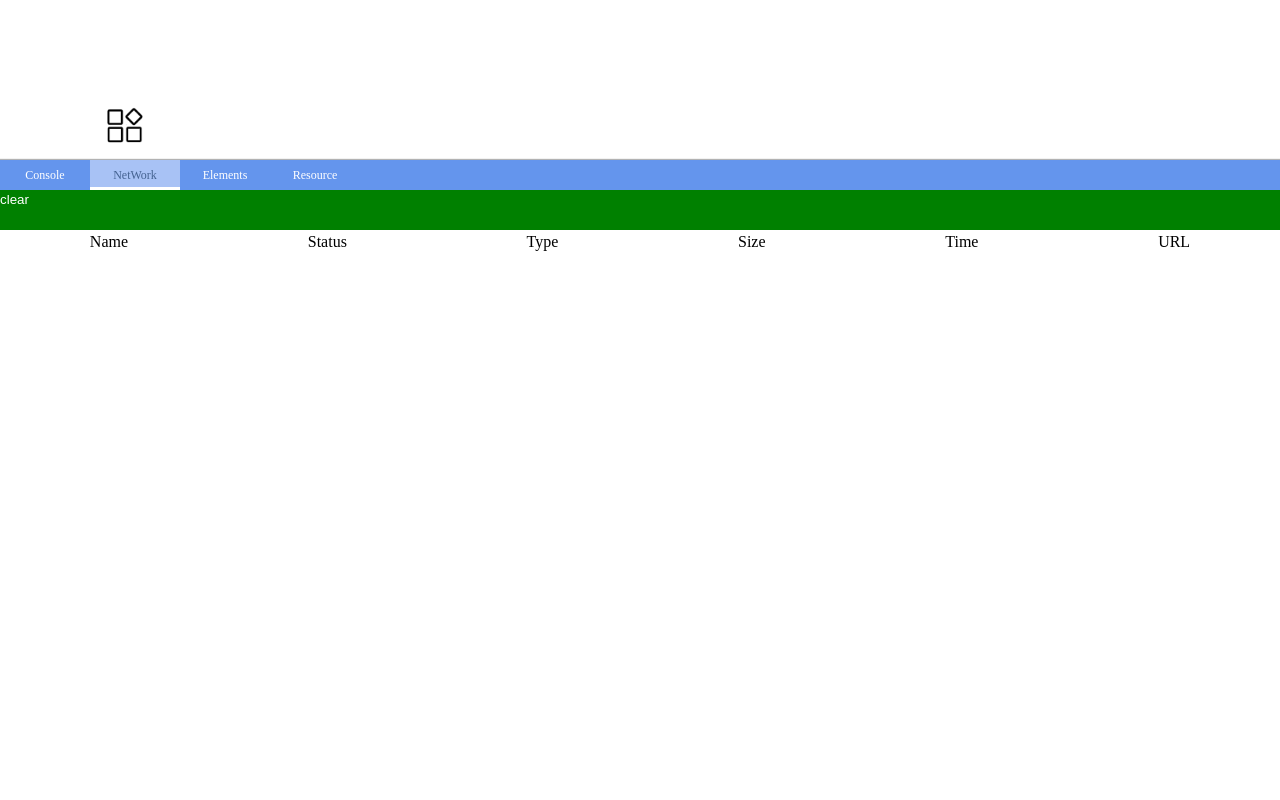
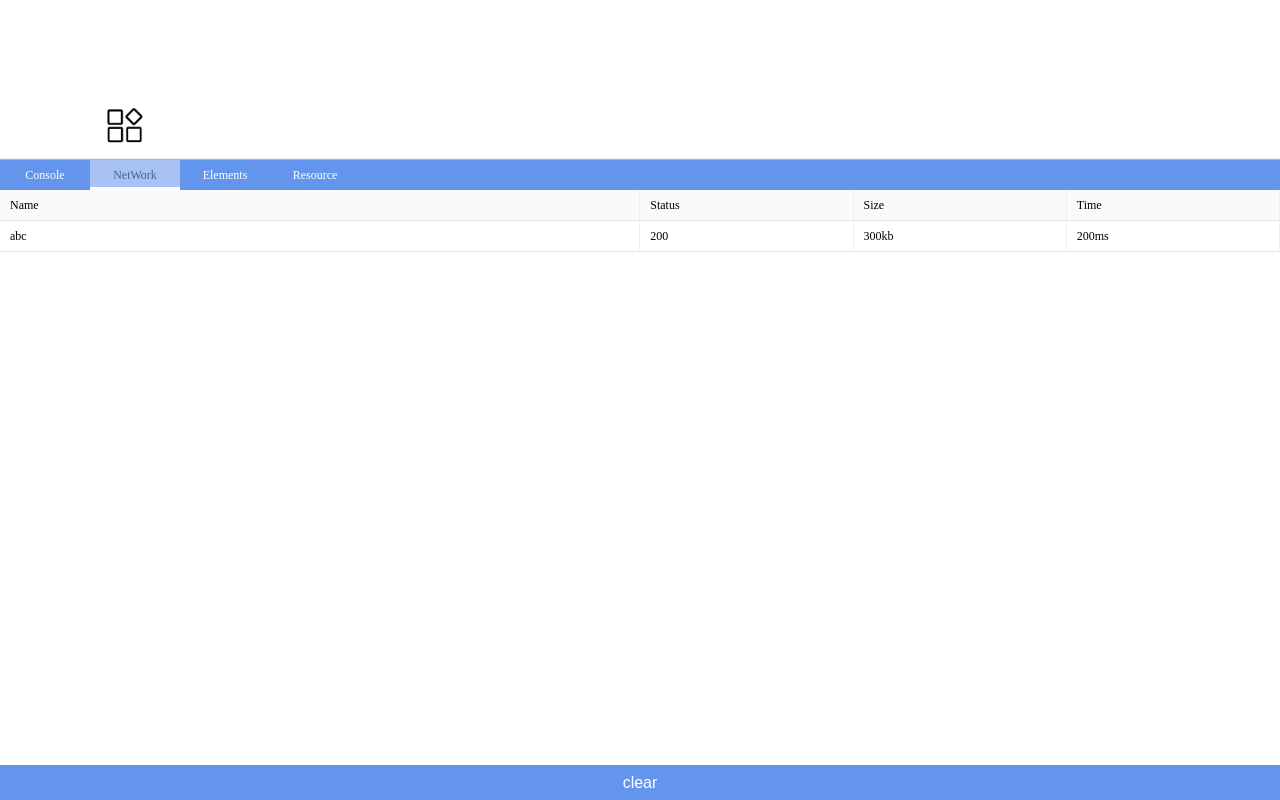
Before and after one commit to gayyou/Micro-Helper, a React (Create React App) app: page / in a window 1280 px wide. Built offline with nearby package versions, Linux system fonts and the light colour scheme.

Commit message:
完成部分UI

```diff
--- a/src/views/layout/mainModules/network/Network.scss
+++ b/src/views/layout/mainModules/network/Network.scss
@@ -1,23 +1,57 @@
 .network-container {
     width: 100%;
-    .network-header {
-        background-color: green;
-        height: 40px;
-        .network-header-button {
+    .network-footer {
+        position: fixed;
+        bottom: 0;
+        width: 100%;
+        background-color: cornflowerblue;
+        height: 35px;
+        .network-clear-button {
             background-color:transparent;
             color: #fff;
+            width: 100%;
+            height: 100%;
+            font-size: 16px;
+        }
+    }
+    .network-empty-status {
+        text-align: center;
+        position: absolute;
+        top: 50%;
+        transform: translateY(-50%);
+        width: 100%;
+        font-size: 14px;
+        padding: 0;
+        img {
+            width:45px;
         }
     }
 }
 
-.request-container {
+.table-container {
     height: auto;
-    .request-header {
-        display: flex;
-        justify-content: space-around;
-
-        span {
-            line-height: 1.5em;
-        }
+    font-size: 12px;
+    font-weight: normal;
+    width: 100%;
+    .table-header {
+        font-weight: 500;
+        background-color: rgb(250, 250, 250);
+    }
+    .table-col-left {
+       text-align: right;
+    }
+    .table-row {
+        width: 100%;
+        border-bottom: 1px solid #e8e8e8;
+    }
+    td {
+        // min-
+        line-height: 2em;
+        border-right: 1px solid #f0f0f0;
+        padding: 3px 10px;
+        width: 10%;
+    }
+    .first-col {
+        width: 30%;
     }
 }
--- a/src/views/layout/mainModules/network/Network.tsx
+++ b/src/views/layout/mainModules/network/Network.tsx
@@ -1,67 +1,111 @@
 import './Network.scss'
 import React from "react";
-import {XhrProxy} from './requests';
+import {XhrHandler} from './handlers';
 import Emitter from "@/utils/event/Emitter"
-import  RequestContainer from "./components/RequestContainer";
+import RequestContainer from "./components/RequestContainer";
 
 // todos:
 // 请求有几种形式：xhr、fetch、jsonp
 // 基于事件分发和重写xhr
-// 1. xhr重写open和send，用户有可能已经重写过了
+// xhr修改原型上的open和send，劫持完再改回原来的方法
 
-export const networkEmitter:Emitter  = new Emitter();
+export const networkEmitter: Emitter  = new Emitter();
 
 
-interface request {
+export interface requestData {
   Name: string,
   Status: string,
-  Type: string,
   Size: string,
   Time: string,
-  URL: string
+  Url: string
 }
 
 
 export default class Network extends React.Component {
+  state: {
+    requests: Array<requestData>;
+  }
   constructor(props) {
     super(props);
     // 将事件系统混入到实例中
     this.init();
     this.state = {
-      requests: [],
+      requests: [{
+        Name: 'abc',
+        Status: '200',
+        Size: '300kb',
+        Time: '200ms',
+        Url: 'http://localhost:8080'
+      }]
     }
+    this.clearRequestData = this.clearRequestData.bind(this);
   }
   init() {
     this.proxyXhr();
   }
   proxyXhr() {
-    // 缓存真实的xhr对象
-    const realXHR = window.XMLHttpRequest;
+    // 获取原型对象，缓存原生方法
+    const xhrProto = window.XMLHttpRequest.prototype;
+    const origOpen = xhrProto.open;
+    const origSend = xhrProto.send;
+    // const origSetRequestHeader = xhrProto.setRequestHeader;
 
+    xhrProto.open = function(...arg) {
+      const xhr: any = this; // 此时this指向xhr
+      xhr.handler = new XhrHandler(xhr); // 获取handler
+
+      xhr.addEventListener('readystatechange', () => {
+        switch(xhr.readyState) {
+          case 2: {
+            xhr.handler.handlerHeaders()
+          }
+          case 4: {
+            xhr.handler.handlerDone()
+          }
+        }
+      })
+      // 调用缓存的方法
+      origOpen.apply(this, arg);
+    }
+    xhrProto.send = function(data) {
+      this.handler.handleSend(data);
+      origSend.apply(this, data);
+    }
     // 监听send、open事件
-    networkEmitter.on('open', this.addReq);
-    networkEmitter.on('send', ()=>{});
+    networkEmitter.on('send', this.addReq);
+    networkEmitter.on('update', this.updateReq);
+  }
+  resetXhr() {
 
-    let xhrProxy = new XhrProxy();
   }
-  addReq() {
-    let req: request = {
+  updateReq() {
+
+  }
+  addReq(id: Symbol, data: requestData) {
+    let req: requestData = {
       Name: '123',
       Status: '123',
-      Type: '123',
       Size: '123',
       Time: '123',
-      URL: '123',
+      Url: '123',
     };
 
+  }
+  componentWillUnmount() {
+    // Emitter.off('send')
+  }
+  clearRequestData(): void {
+    this.setState({
+      requests: []
+    })
   }
   render() {
     return (
       <div className="network-container">
-        <header className="network-header">
-          <button className="network-header-button">clear</button>
-        </header>
-        <RequestContainer a = '12' />
+        <RequestContainer data = {this.state.requests} />
+        <footer className="network-footer">
+          <button className="network-clear-button" onClick={this.clearRequestData}>clear</button>
+        </footer>
       </div>
     );
   }
--- a/src/views/layout/mainModules/network/components/RequestContainer.tsx
+++ b/src/views/layout/mainModules/network/components/RequestContainer.tsx
@@ -1,26 +1,60 @@
 import React from "react";
 import RequestItem from "./RequestItem";
-import '../Network.scss'
+import "../Network.scss";
+import { requestData } from "../Network";
+
+//   Name: string,
+//   Status: string,
+//   Size: string,
+//   Time: string,
+//   URL: string
+
+import emptyIcon from "@/assets/icons/empty.png";
+
 
 class RequestContainer extends React.Component {
-    props: {
-        a: string
-    }
+  props: {
+    data: Array<requestData>; // 拿到最新的列表
+  };
   constructor(props) {
     super(props);
   }
   render() {
+    const requestList = data => {
+
+      return data.map((item, index) => {
+        const {Name, Status, Size, Time, URL} = item;
+        return (
+          <RequestItem data = {item} />
+        )
+      });
+    };
+    const emptyList = () =>
+      (
+        <tr>
+          <td className="network-empty-status">
+              <img src={emptyIcon} />
+              <p>empty</p>
+          </td>
+        </tr>
+      )
     return (
-        <div className="request-container">
-            <div className="request-header">
-                <span>Name</span>
-                <span>Status</span>
-                <span>Type</span>
-                <span>Size</span>
-                <span>Time</span>
-                <span>URL</span>
-            </div>
-        </div>
+      <table className="table-container">
+        <thead className="table-header table-row">
+          <tr>
+            <td className="first-col">Name</td>
+            <td>Status</td>
+            <td>Size</td>
+            <td>Time</td>
+          </tr>
+          {/* <td>URL</td> */}
+        </thead>
+        <tbody>
+          {
+            this.props.data.length ? requestList(this.props.data) : emptyList()
+          }
+        </tbody>
+      </table>
     );
   }
 }
--- /dev/null
+++ b/src/views/layout/mainModules/network/components/RequestDetail.tsx
@@ -0,0 +1,5 @@
+import React from 'react';
+
+export default class RequestDetail extends React.Component {
+
+}
--- a/src/views/layout/mainModules/network/components/RequestItem.tsx
+++ b/src/views/layout/mainModules/network/components/RequestItem.tsx
@@ -1,11 +1,26 @@
 import React from "react";
+import {requestData} from '../Network'
+import '../Network.scss';
 
 export default class RequestItem extends React.Component {
+  props: {
+    data: requestData
+  };
+  constructor(props) {
+    super(props);
+  }
+  hanlderClick(e) {
+    console.log(123);
+  }
   render() {
     return (
-      <div className="request-item">
-
-      </div>
+      <tr className="request-item table-row" onClick={this.hanlderClick}>
+          <td>{this.props.data.Name}</td>
+          <td>{this.props.data.Status}</td>
+          <td>{this.props.data.Size}</td>
+          <td>{this.props.data.Time}</td>
+          {/* <td>{this.props.data.Url}</td> */}
+      </tr>
     );
   }
 }
--- /dev/null
+++ b/src/views/layout/mainModules/network/handlers/index.ts
@@ -0,0 +1,4 @@
+import XhrHandler from "./xhr";
+export {
+    XhrHandler,
+};
--- /dev/null
+++ b/src/views/layout/mainModules/network/handlers/xhr.ts
@@ -0,0 +1,23 @@
+
+import {networkEmitter} from '../Network';
+
+export default class XhrHandler {
+    private _id: Symbol;
+    private _xhr: XMLHttpRequest;
+
+    constructor(xhr) {
+        this._id = Symbol();
+        this._xhr = xhr;
+
+    }
+    handlerHeaders() {
+
+        // networkEmitter.emit('send', this._id, )
+    }
+    handleSend(data) {
+
+    }
+    handlerDone() {
+
+    }
+}
--- a/src/views/layout/mainModules/network/requests/index.ts
+++ /dev/null
@@ -1,4 +0,0 @@
-import XhrProxy from "./xhr";
-export {
-    XhrProxy,
-};
--- a/tsconfig.json
+++ b/tsconfig.json
@@ -19,7 +19,8 @@
     "isolatedModules": true,
     "noEmit": true,
     "jsx": "react",
-    "baseUrl": "."
+    "baseUrl": ".",
+    "noEmitOnError": false
   },
   "include": [
     "src"
```
Also changed, not shown: src/views/layout/mainModules/network/requests/xhr.ts (deleted, +0 -9 lines), src/assets/icons/empty.png (added), src/views/layout/mainModules/network/handlers/fetch.ts (renamed from src/views/layout/mainModules/network/requests/fetch.ts), src/views/layout/mainModules/network/handlers/jsonp.ts (renamed from src/views/layout/mainModules/network/requests/jsonp.ts).
